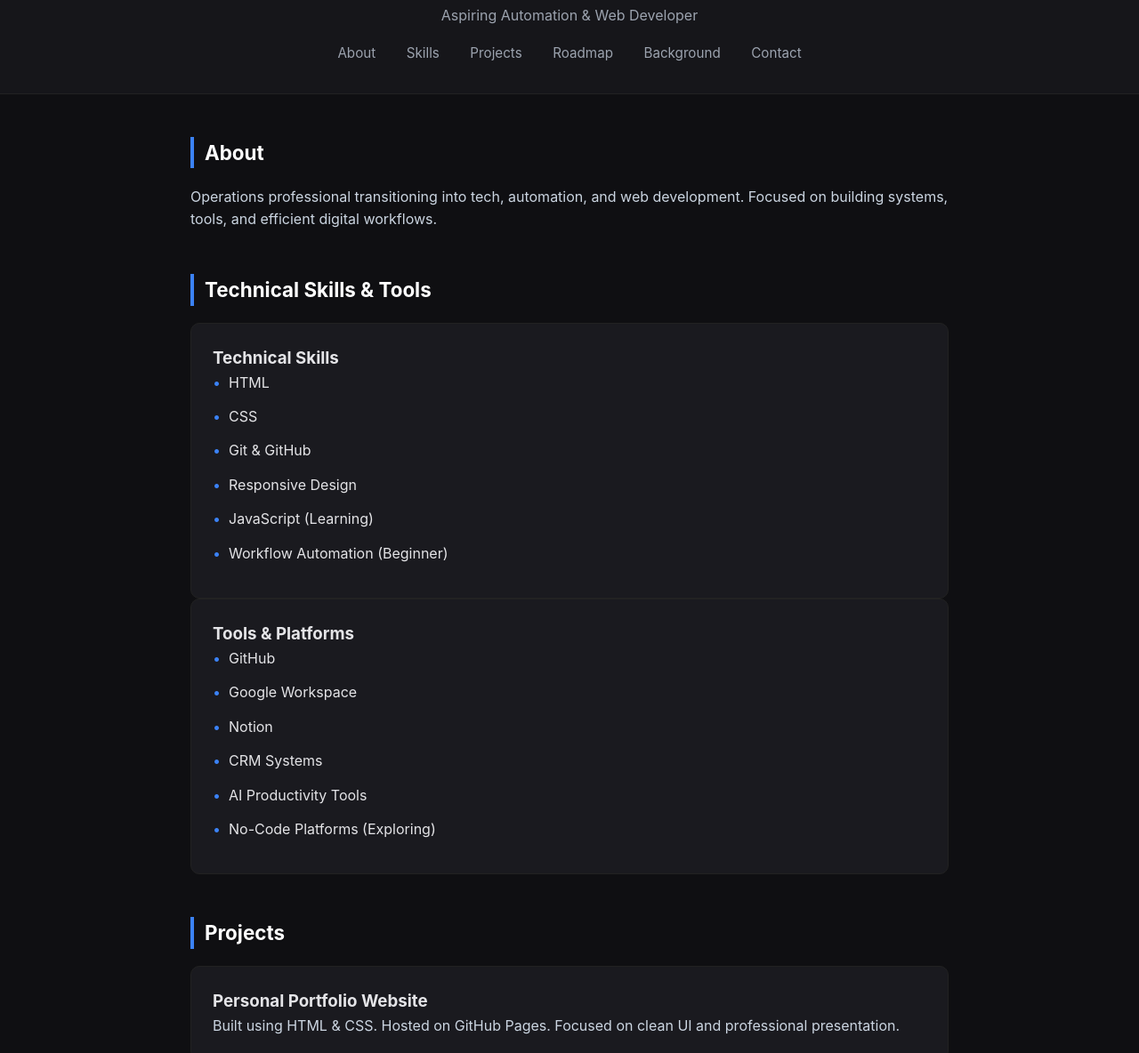
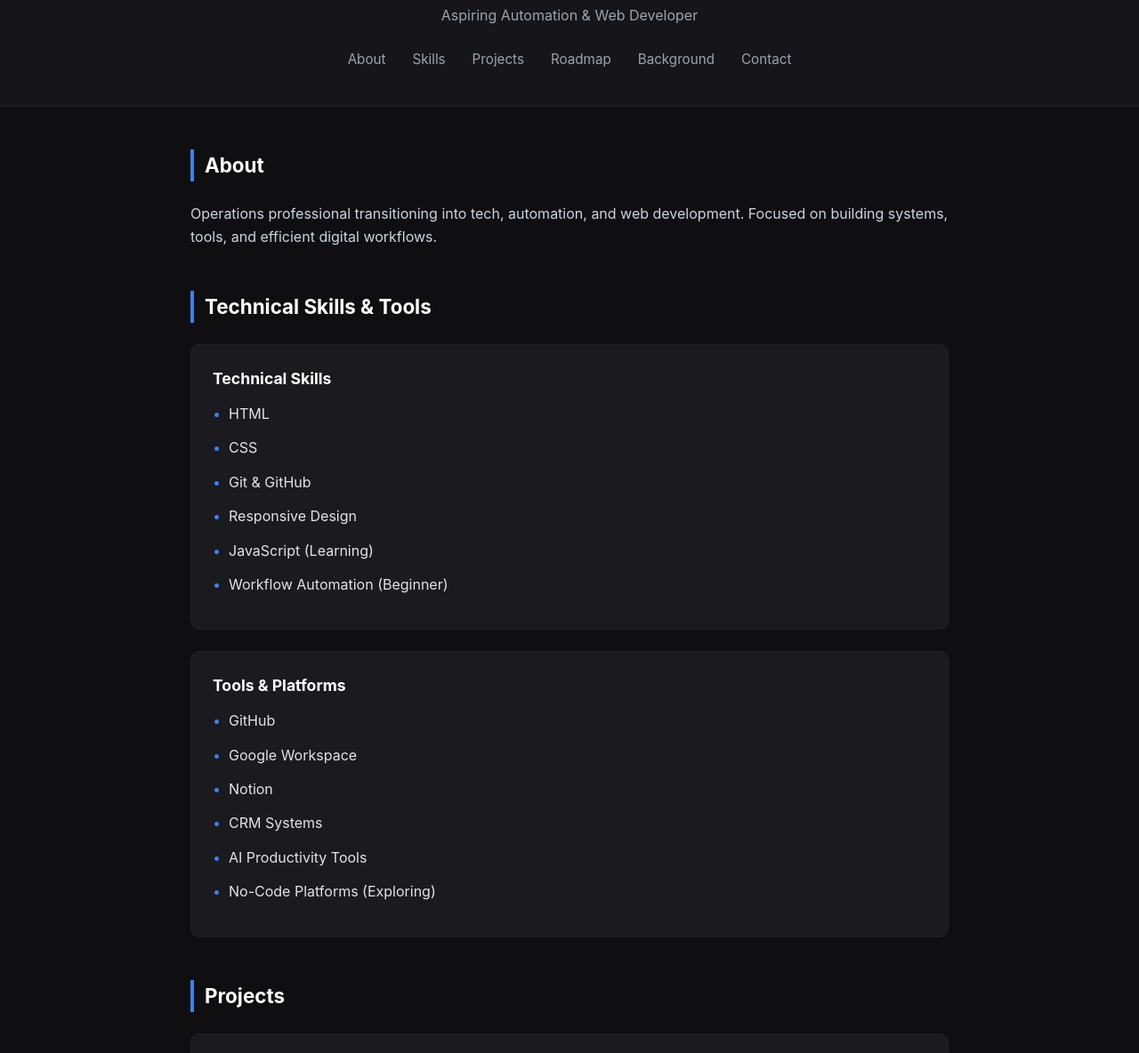
Before and after one commit to RedFox5872/portfolio, a plain HTML site: page index.html in a window 1280 px wide. Shown: the part 91-1275 px from the top of the page at 89% size. Drawn offline with Linux system fonts and the light colour scheme.

Commit message:
Refactor CSS for navigation and card components
Updated navigation styles and card layout. Adjusted margins for better spacing.

```diff
--- a/style.css
+++ b/style.css
@@ -37,12 +37,15 @@ header h1 {
 /* Navigation */
 nav {
     margin-top: 1rem;
+    display: flex;
+    justify-content: center;
+    flex-wrap: wrap;
 }
 
 nav a {
     color: #9ca3af;
     text-decoration: none;
-    margin: 0 15px;
+    margin: 8px 15px;
     font-size: 0.95rem;
     transition: color 0.3s ease;
 }
@@ -60,7 +63,7 @@ section {
 
 section h2 {
     font-size: 1.4rem;
-    margin-bottom: 1.2rem;
+    margin-bottom: 1.5rem;
     border-left: 4px solid #3b82f6;
     padding-left: 12px;
     color: #ffffff;
@@ -73,11 +76,21 @@ section h2 {
     border-radius: 10px;
     border: 1px solid #222;
     transition: transform 0.2s ease, border 0.2s ease;
+    margin-bottom: 1.5rem; /* spacing between multiple cards */
 }
 
-.card:hover {
-    transform: translateY(-4px);
-    border: 1px solid #3b82f6;
+.card:last-child {
+    margin-bottom: 0;
+}
+
+.card h3 {
+    margin-bottom: 0.8rem;
+    font-size: 1.1rem;
+    color: #ffffff;
+}
+
+.card p {
+    margin-bottom: 0.8rem;
 }
 
 /* Lists */
@@ -104,15 +117,7 @@ p {
     color: #cbd5e1;
 }
 
-/* Footer (Optional if you add one later) */
-footer {
-    text-align: center;
-    padding: 2rem 1rem;
-    color: #6b7280;
-    font-size: 0.85rem;
-    border-top: 1px solid #222;
-}
-
+/* Contact Links */
 #contact a {
     color: #3b82f6;
     text-decoration: none;
@@ -121,3 +126,12 @@ footer {
 #contact a:hover {
     text-decoration: underline;
 }
+
+/* Footer (Optional) */
+footer {
+    text-align: center;
+    padding: 2rem 1rem;
+    color: #6b7280;
+    font-size: 0.85rem;
+    border-top: 1px solid #222;
+}
```
